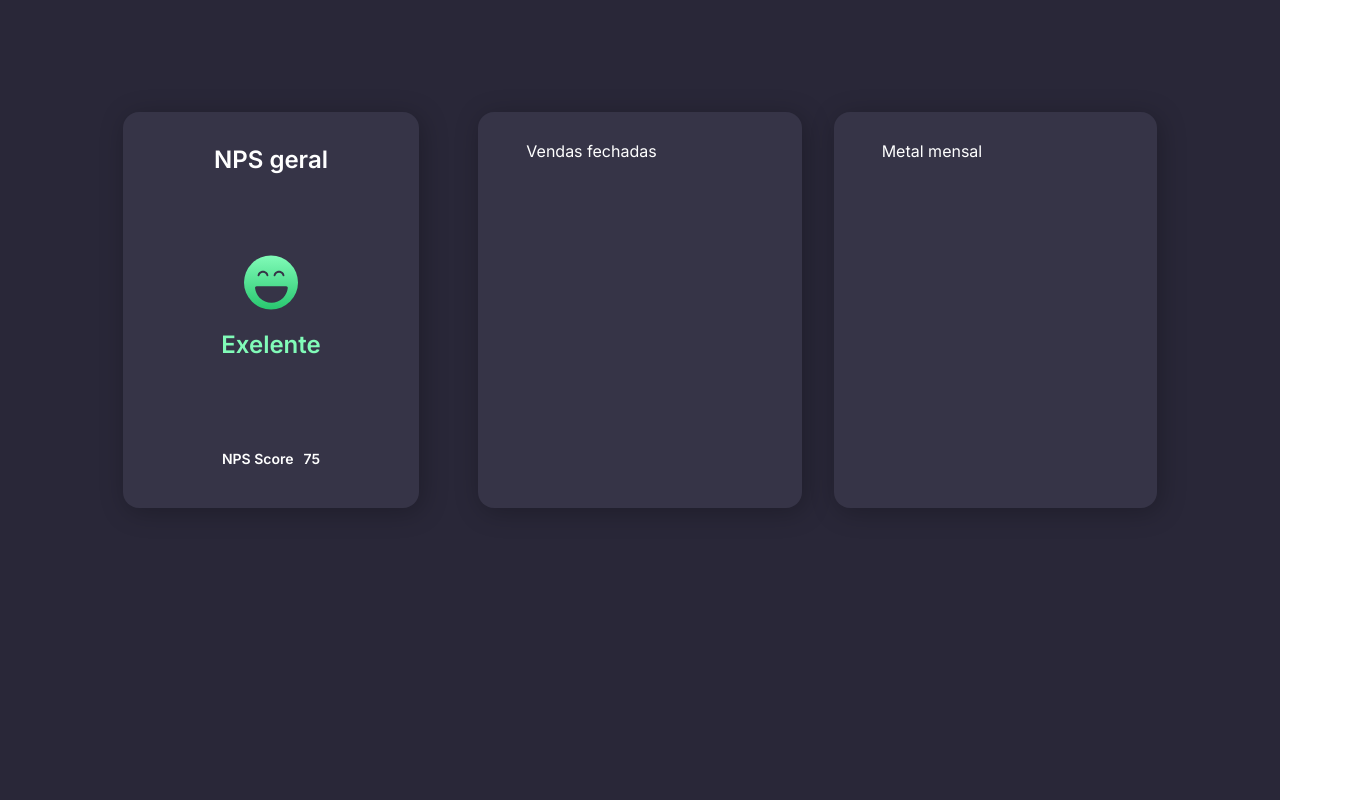
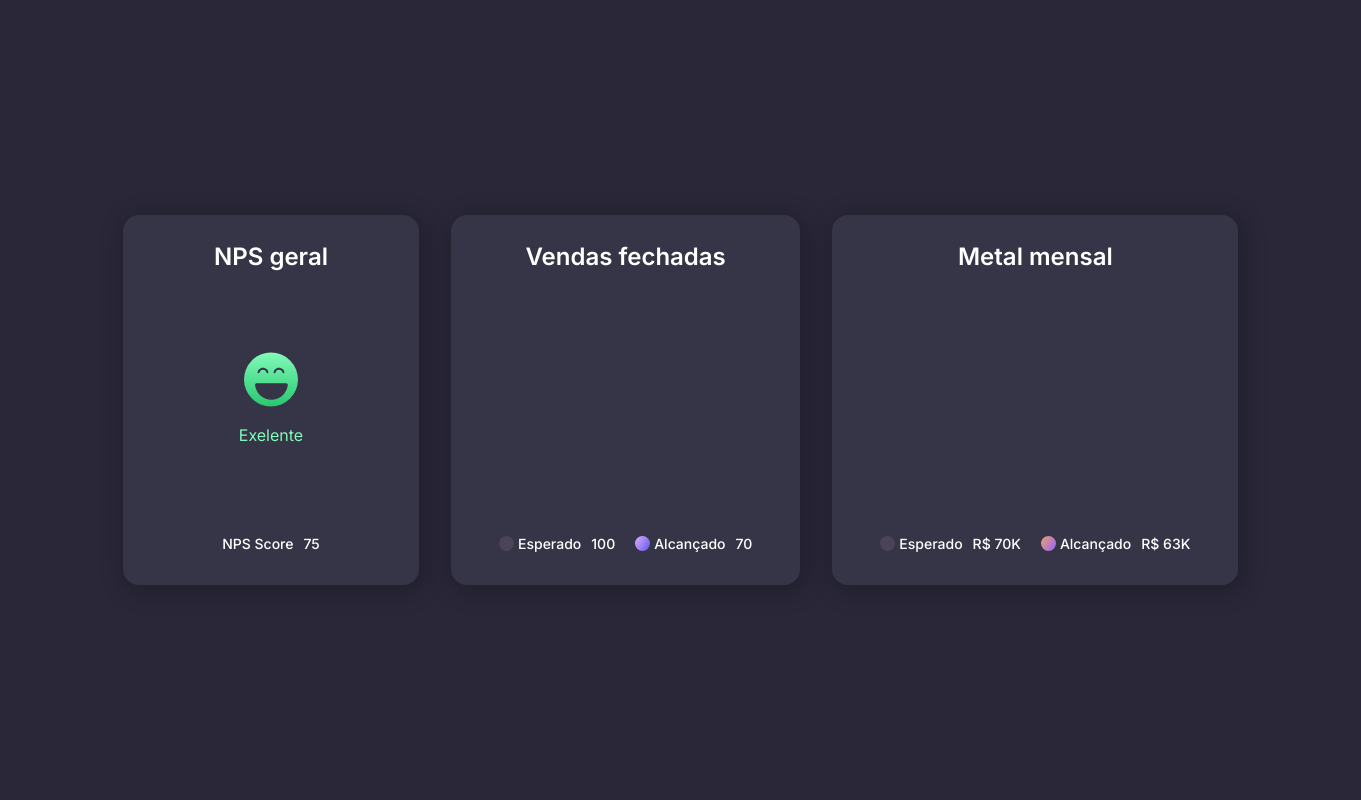
Before and after one commit to lyzzandro/desafio_8, a plain HTML site: page index.html in a window 1280 px wide. Shown: the whole page, 1361 px wide, since content can reach past the window. Drawn offline with Linux system fonts and the light colour scheme.

Commit message:
add styles of cards

```diff
--- a/index.html
+++ b/index.html
@@ -26,12 +26,30 @@
             <div class="box sell grid">
                 <div class="top">Vendas fechadas</div>
                 <div class="middle"></div>
-                <div class="botom"></div>
+                <div class="bottom">
+                    <div class="item">
+                        <span>Esperado</span>
+                        <span>100</span>
+                    </div>
+                    <div class="item">
+                        <span>Alcançado</span>
+                        <span>70</span>
+                    </div>
+                </div>
             </div>
             <div class="box target grid">
                 <div class="top">Metal mensal</div>
                 <div class="middle"></div>
-                <div class="botom"></div>
+                <div class="bottom">
+                    <div class="item">
+                        <span>Esperado</span>
+                        <span>R$ 70K</span>
+                    </div>
+                    <div class="item">
+                        <span>Alcançado</span>
+                        <span>R$ 63K</span>
+                    </div>
+                </div>
             </div>
             <!-- <div class="box"></div> -->
         </main>
--- a/styles/style.css
+++ b/styles/style.css
@@ -24,6 +24,11 @@
     );
     --gradient-red-yellow: linear-gradient(180deg, #ea5455 0%, #feb692 100%);
     font-size: 62.5%;
+    --gradient-purple: linear-gradient(
+        121.94deg,
+        #ce9ffc 15.98%,
+        #7367f0 82.85%
+    );
 }
 
 body {
@@ -41,30 +46,72 @@ body {
     box-shadow: 0.3rem 0.4rem 2.6rem rgba(0, 0, 0, 0.25);
     border-radius: 1.6rem;
     color: var(--white);
+    line-height: 160%;
 }
 
 #app {
     background: var(--secondary-black);
-    grid-template-columns: 1fr 1fr 1fr;
+    grid-template-columns: 29.6rem max-content max-content;
     grid-template-rows: max-content;
     column-gap: 3.2rem;
     row-gap: 5.9rem;
-    width: 100vw;
-    height: 100vh;
+    width: fit-content;
+    height: fit-content;
+    min-height: 100vh;
+    min-width: 100vw;
     padding: 11.2rem 12.3rem;
+    place-content: center;
 }
 
 .box:nth-child(4) {
     grid-column: 1/4;
 }
 
-.nps {
+.top {
     font-weight: 600;
     font-size: 2.4rem;
-    line-height: 160%;
-    width: 29.6rem;
+    text-align: center;
+}
+
+.bottom {
+    display: flex;
+    gap: 2rem;
+    justify-content: center;
+    margin-top: auto;
+    font-weight: 500;
+    font-size: 1.4rem;
+}
+
+.bottom .item {
+    display: flex;
+    align-items: center;
+    gap: 1rem;
+}
+.bottom .item span:nth-child(1) {
+    display: flex;
+    align-items: center;
+    gap: 0.4rem;
+}
+
+.bottom .item span:nth-child(1)::before {
+    content: '';
+    width: 1.5rem;
+    height: 1.5rem;
+    display: block;
+    background: var(--quaternary-black);
+    border-radius: 999px;
+}
+
+.sell .bottom .item:nth-child(2) span:nth-child(1)::before {
+    background: var(--gradient-purple);
+}
+
+.target .bottom .item:nth-child(2) span:nth-child(1)::before {
+    background: var(--gradient-purple-orange);
+}
+
+.nps {
     gap: 3.2rem;
-    text-align: center;
 }
 
 .nps .middle {
@@ -76,9 +123,5 @@ body {
 }
 
 .nps .bottom {
-    font-weight: 600;
-    font-size: 1.4rem;
-    display: flex;
-    justify-content: center;
     gap: 1rem;
 }
```
